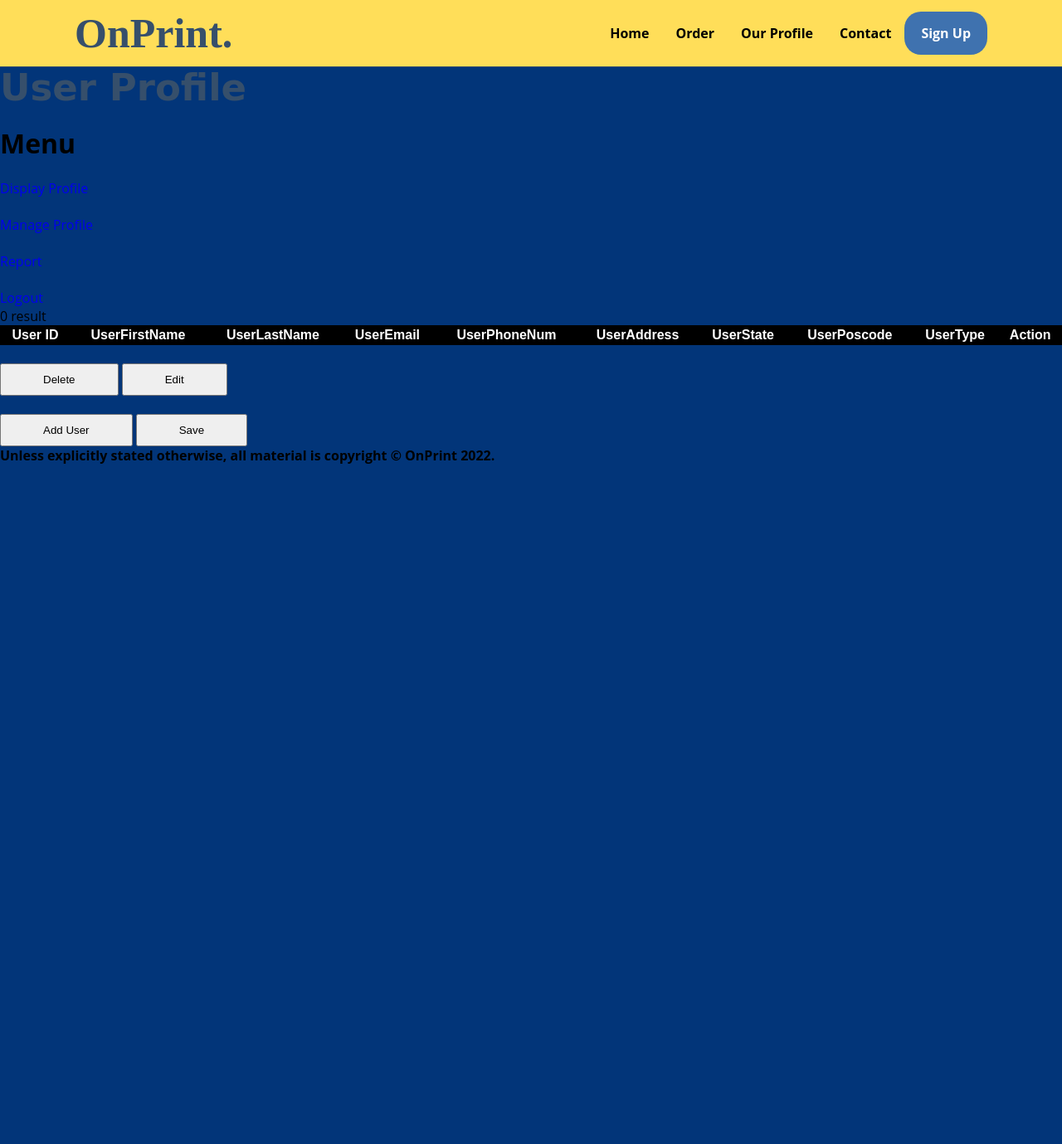
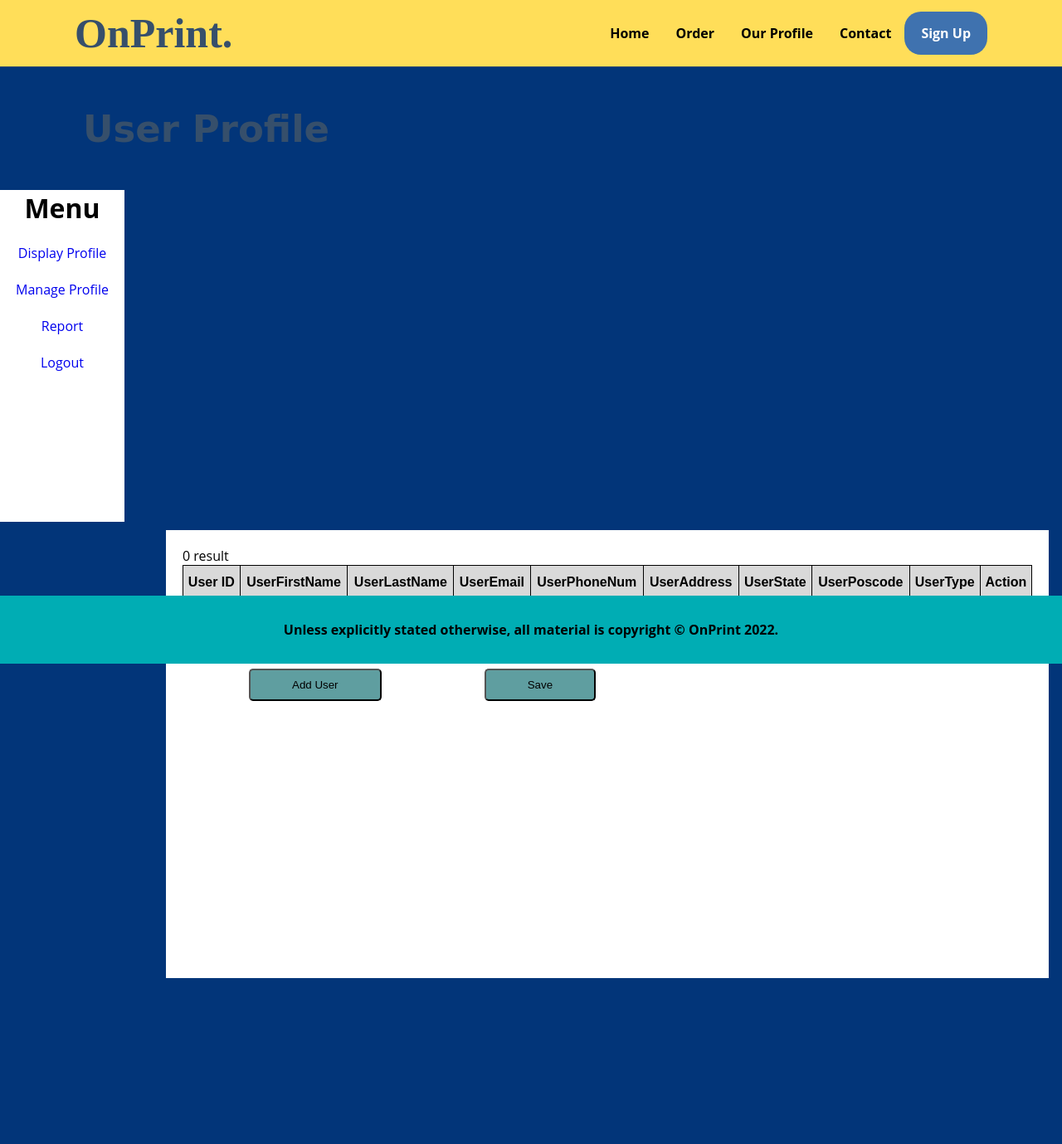
Before and after one commit to nfasss/OnPrint, a PHP site: page /OnPrint/Profile_manage.php in a window 1280 px wide; the page is wider, and only the part inside the window is pictured. Shown: that part at 83% size. Before the commit the page ends 559 px from the top of that part, so only its background shows below. Run offline with PHP 8.4, Linux system fonts and the light colour scheme; data that the repository does not hold is empty.

Commit message:
Update Profile_manage.php

```diff
--- a/Function/Profile_manage.php
+++ b/Function/Profile_manage.php
@@ -83,3 +83,288 @@ include("userlist_mysql.php");
     </footer>
 
 </body>
+<style>
+    * {
+        text-decoration: none;
+        margin: 0px;
+        padding: 0px;
+    }
+
+    body {
+        padding: 0px;
+        font-family: 'Open Sans', sans-serif;
+        background-color: #023579;
+
+        background-repeat: no-repeat;
+        background-attachment: fixed;
+        background-size: cover;
+
+    }
+
+    .header {
+        width: 100%;
+        background: rgba(0, 173, 180, 1);
+        color: black;
+        left: 0px;
+        bottom: 0;
+        text-align: center;
+        margin: auto;
+        position: fixed;
+        padding: 30px 0px 30px 0px;
+    }
+
+    .home-header {
+        padding: 10% 0;
+        margin-bottom: 0;
+        opacity: 0.5;
+    }
+
+    .background-image {
+        opacity: 0.1;
+    }
+
+    .container {
+        width: 80%;
+        margin: 0 auto;
+        padding: 1%;
+    }
+
+    .wrapper {
+        width: 1100px;
+        margin: auto;
+        position: relative;
+    }
+
+    .logo a {
+        font-size: 50px;
+        font-weight: 800;
+        float: left;
+        font-family: serif;
+        color: #364f6b;
+    }
+
+    .menu {
+        float: right;
+    }
+
+    nav {
+        width: 100%;
+        margin: 0;
+        display: flex;
+        line-height: 80px;
+        position: sticky;
+        position: -webkit-sticky;
+        top: 0;
+        background: #FFDE59;
+        z-index: 1;
+        border-bottom: 1px solid #364f6b;
+
+    }
+
+    nav ul {
+        list-style-type: none;
+        margin: 0;
+        padding: 0;
+        overflow: hidden;
+    }
+
+    nav ul li {
+        float: left;
+    }
+
+    nav ul li a {
+        color: black;
+        font-weight: bold;
+        text-align: center;
+        padding: 0px 16px 0px 16px;
+        text-decoration: none;
+    }
+
+    nav ul li a:hover {
+        text-decoration: underline;
+    }
+
+    section {
+        margin: auto;
+        display: flex;
+        margin-bottom: 50px;
+    }
+
+    h2 {
+        font-family: 'comic sans ms';
+        font-weight: 800;
+        font-size: 45px;
+        color: #364f6b;
+        width: 100%;
+        line-height: 50px;
+        padding: 50px;
+        margin-left: 50px;
+        margin-top: 0px;
+    }
+
+    a.btn-login {
+        background: #3f72af;
+        border-radius: 20px;
+        margin-top: 20px;
+        padding: 15px 20px 15px 20px;
+        color: #FFFFFF;
+        cursor: pointer;
+        font-weight: bold;
+    }
+
+    a.btn-login:hover {
+        background: #fc5185;
+        text-decoration: none;
+    }
+
+    a.tbl-pink {
+        background: #fc5185;
+        border-radius: 20px;
+        margin-top: 20px;
+        padding: 15px 20px 15px 20px;
+        color: #FFFFFF;
+        cursor: pointer;
+        font-weight: bold;
+    }
+
+    a.tbl-pink:hover {
+        background: #3f72af;
+        text-decoration: none;
+    }
+
+    p {
+        margin: 10px 0px 10px 0px;
+        padding: 10px 0px 10px 0px;
+    }
+
+    footer {
+        width: 100%;
+        background: rgba(0, 173, 180, 1);
+        color: black;
+        left: 0px;
+        bottom: 0;
+        text-align: center;
+        margin: auto;
+        position: fixed;
+        padding: 30px 0px 30px 0px;
+    }
+
+    @media screen and (max-width: 991.98px) {
+        .wrapper {
+            width: 90%;
+        }
+
+        .logo a {
+            display: block;
+            width: 100%;
+            text-align: center;
+        }
+
+        nav .menu {
+            width: 100%;
+            margin: 0;
+        }
+
+        nav .menu ul {
+            text-align: center;
+            margin: auto;
+            line-height: 60px;
+        }
+
+        nav .menu ul li {
+            display: inline-block;
+            float: none;
+        }
+
+        section {
+            display: block;
+        }
+
+        section img {
+            display: block;
+            width: 100%;
+            height: auto;
+        }
+
+        .menu-list {
+            width: 50%;
+        }
+
+    }
+
+    .container_L {
+        width: 80%;
+        margin: 200px;
+        padding: 20px;
+        background-color: white;
+        margin-top: 10px;
+        height: 500px;
+
+
+    }
+
+    input[type=text],
+    input[type=password] {
+        width: 95%;
+        padding: 15px;
+        margin: 5px 0 22px 0;
+        border: none;
+        background: #D9D9D9;
+        border-radius: 5px;
+    }
+
+    .btn1 {
+        margin-left: 80px;
+        background: #5f9ea0;
+        border-radius: 5px;
+    }
+
+    .btn2 {
+        margin-left: 120px;
+        background: #5f9ea0;
+        border-radius: 5px;
+    }
+
+    .table,
+    th,
+    td {
+        border: 1px solid black;
+        line-height: 32px;
+        vertical-align: top;
+        border-bottom: 1px solid black;
+
+    }
+
+    table {
+        font-family: arial, sans-serif;
+        border-collapse: collapse;
+        border: 1px solid black;
+        width: 50%;
+    }
+
+
+    td {
+        border: 1px solid blue;
+        border-collapse: collapse;
+        text-align: center;
+        padding: 2px;
+        background-color: white;
+    }
+
+    th {
+        border: 1px solid black;
+        text-align: center;
+        padding: 4px;
+        background: #D9D9D9;
+        color: black;
+    }
+
+    .sidebar {
+        margin-top: -22px;
+        background-color: white;
+        height: 50%;
+        width: 150px;
+        text-align: center;
+        font-size: 16px;
+    }
+</style>
```
Lines whose indentation alone changed are shown as unchanged.
